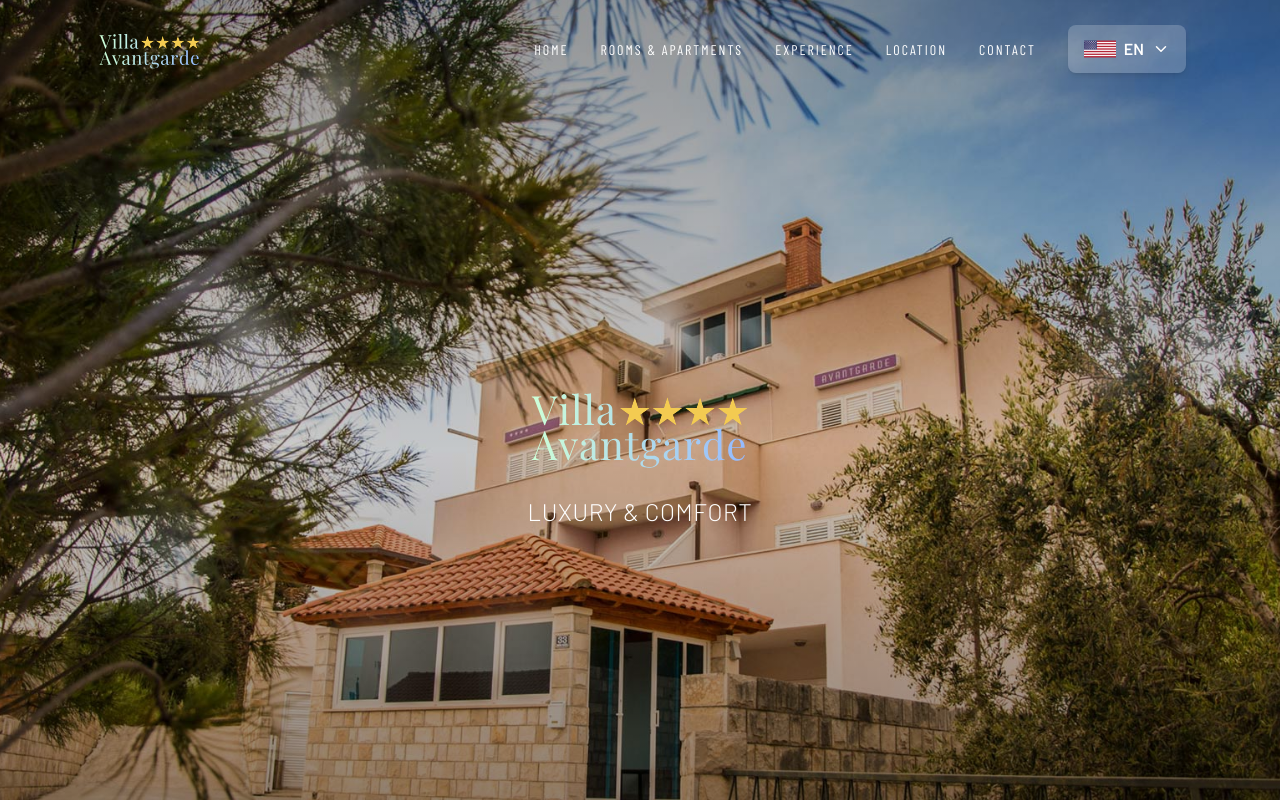
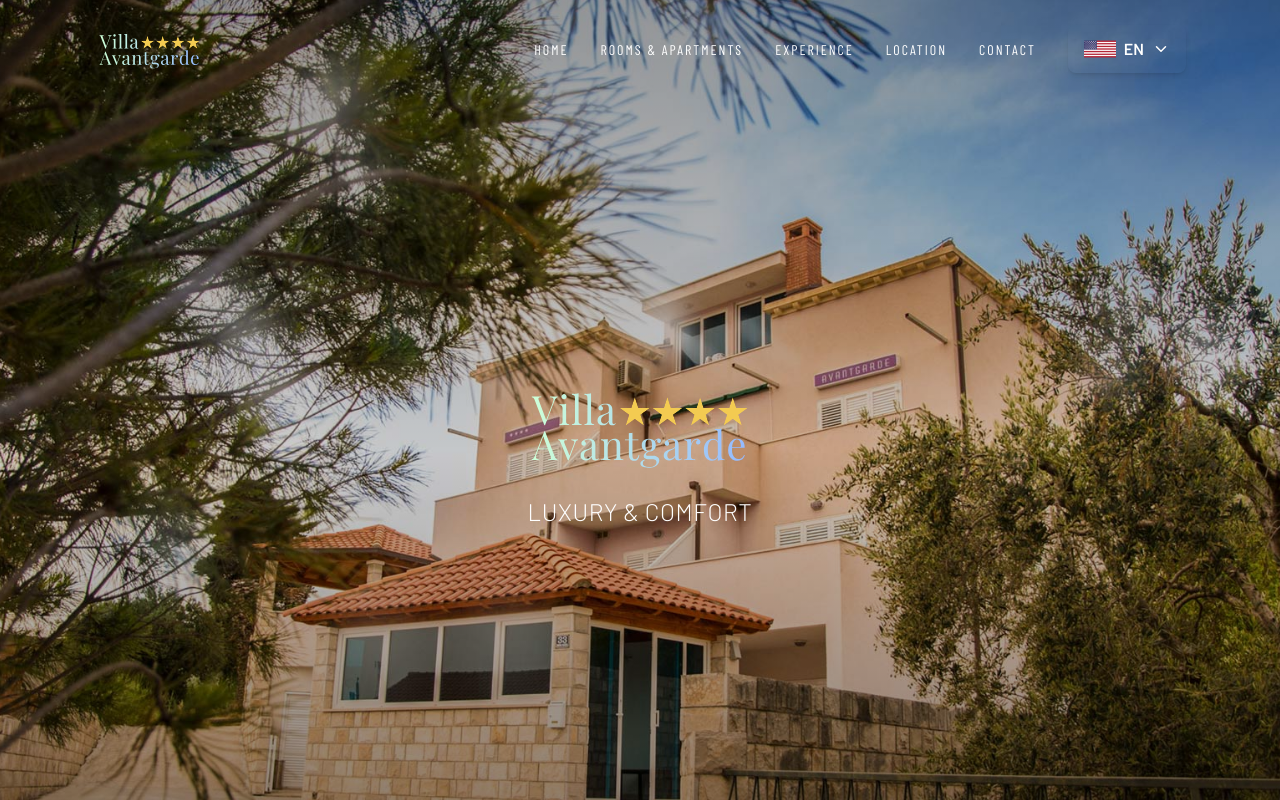
Before and after one commit to furtulal96-boop/villa-avantgarde, a React (Vite) app: page /en in a window 1280 px wide. Shown: the top 800 px of the page. Built offline with nearby package versions, Linux system fonts and the light colour scheme; a web font is replaced by a local one.

Commit message:
lang menu fixed

```diff
--- a/src/components/Header.jsx
+++ b/src/components/Header.jsx
@@ -108,8 +108,8 @@
               onClick={() => setLangDropdownOpen(!langDropdownOpen)}
               className={`flex items-center gap-2 px-4 py-2 rounded-lg font-semibold shadow-md transition-all duration-300 ${
                 header
-                  ? "bg-white/60 text-primary hover:bg-accent hover:text-white"
-                  : "bg-white/20 text-white hover:bg-white/40"
+                  ? "text-primary hover:bg-accent hover:text-white"
+                  : "text-white hover:bg-white/40"
               }`}
             >
               {currentLanguage && (
```
